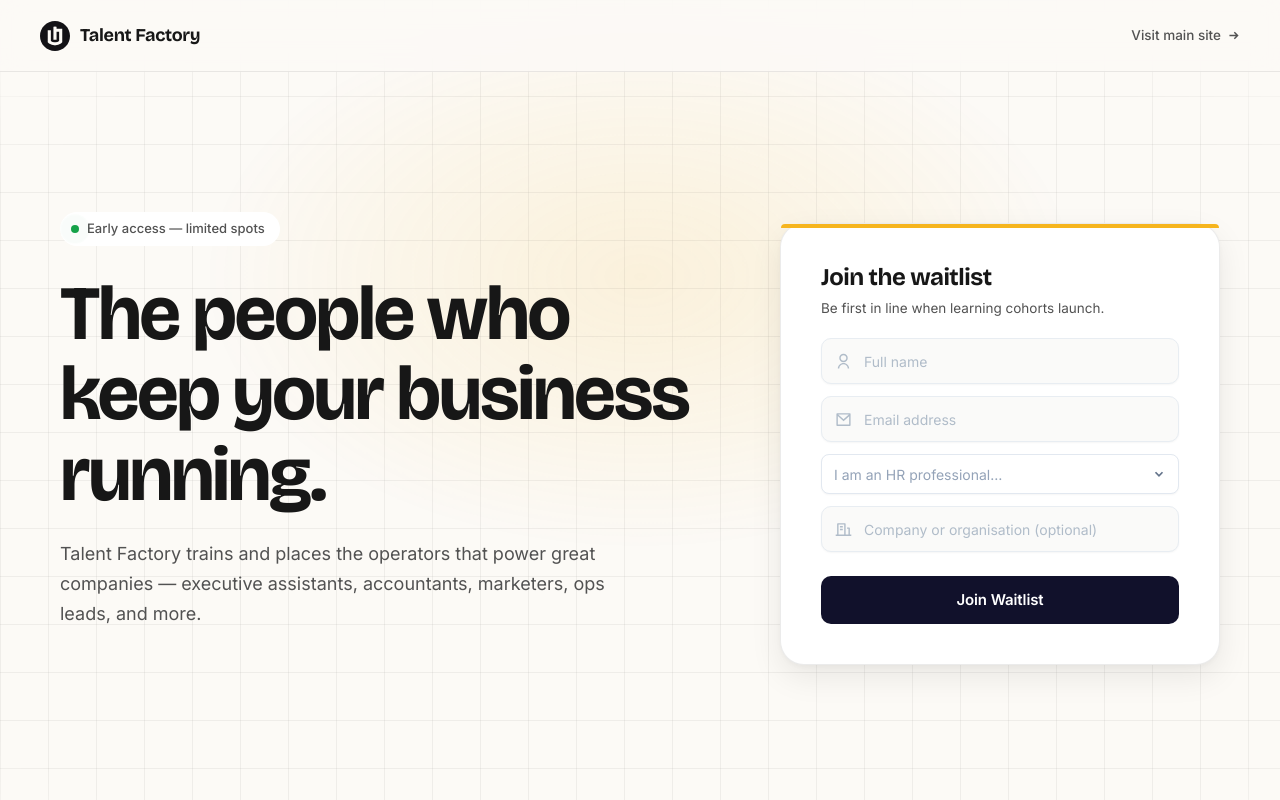
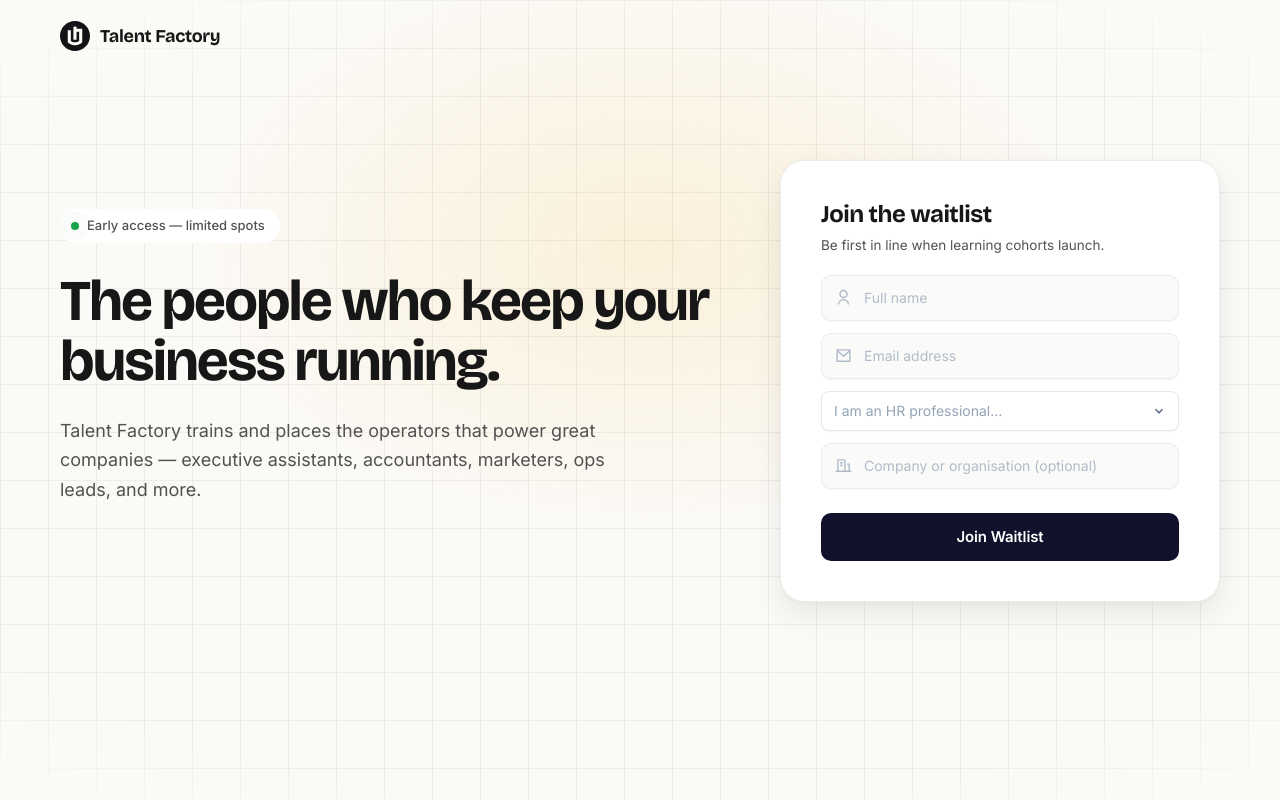
Before and after one commit to Olawoyin1/tf_waitlist, a React (Vite) app: page / in a window 1280 px wide. Shown: the top 800 px of the page. Built offline with nearby package versions, Linux system fonts and the light colour scheme.

Commit message:
alll done v2

```diff
--- a/src/App.jsx
+++ b/src/App.jsx
@@ -289,15 +289,11 @@ function WaitlistPage() {
         animate={{ y: 0, opacity: 1 }}
         transition={{ duration: 0.5, ease: [0.22, 1, 0.36, 1] }}
       >
-        <a href="https://talent-factory-tau.vercel.app/" className="nav__logo" target="_blank" rel="noopener">
+        <a href="#" className="nav__logo">
           <svg viewBox="0 0 172 172" width="30" height="30" aria-hidden="true">
             <path fill="#131216" d="M86,0C38.5,0,0,38.5,0,86s38.5,86,86,86,86-38.5,86-86S133.5,0,86,0ZM127.56,122.24l-1.5,1.44c-2.73,2.62-5.72,4.98-8.9,7.01-8,5.12-17.24,8.21-26.72,8.93-1.51.11-3,.17-4.45.17s-2.94-.06-4.44-.17c-9.49-.72-18.73-3.81-26.73-8.93-3.18-2.04-6.18-4.4-8.9-7.02l-1.5-1.44V52.59h17.89v61.55c5.87,4.32,12.76,6.94,20.03,7.59,2.41.22,4.86.22,7.28,0,7.27-.65,14.17-3.27,20.03-7.59v-51.81h-14.72v44.85h-17.89V32.82l4.43-.4c3-.27,6.04-.27,9.04,0l4.43.4v11.62h32.62v77.8Z"/>
           </svg>
           <span>Talent Factory</span>
-        </a>
-        <a href="https://talent-factory-tau.vercel.app/" className="nav__visit" target="_blank" rel="noopener">
-          Visit main site
-          <svg viewBox="0 0 16 16" width="13" height="13" fill="none" stroke="currentColor" strokeWidth="1.8" aria-hidden="true"><path d="M3 8h10M9 4l4 4-4 4"/></svg>
         </a>
       </motion.header>
 
@@ -318,9 +314,9 @@ function WaitlistPage() {
                 Early access — limited spots
               </motion.div>
 
-              <motion.h1 className="headline-hero-minimal" variants={heroItem}>
+              <motion.h2 className="headline-hero-minimal" variants={heroItem}>
                 The people who keep your business running.
-              </motion.h1>
+              </motion.h2>
 
               <motion.p className="lede-hero-minimal" variants={heroItem}>
                 Talent Factory trains and places the operators that power great companies — executive assistants, accountants, marketers, ops leads, and more.
@@ -457,7 +453,7 @@ function WaitlistPage() {
                   badge: 'For businesses', heading: 'Stop winging\nthe hire.',
                   body: "You shouldn't have to scroll through job boards, screen strangers and cross your fingers. We hand you someone we trained, tested and would stake our name on.",
                   list: ['Pre-vetted shortlist within days','Contracts & onboarding handled',"Free re-match if it doesn't work",'Hire for keeps, by project, or hand us a function'],
-                  cta: 'Get early access ↓', ctaClass: 'panel__btn--light',
+                  cta: 'Get early access', ctaClass: 'panel__btn--light',
                 },
                 {
                   dark: false,
@@ -526,9 +522,7 @@ function WaitlistPage() {
                 transition={{ type: 'spring', stiffness: 400, damping: 18 }}
               >
                 Secure my spot now
-                <svg viewBox="0 0 16 16" width="14" height="14" fill="none" stroke="currentColor" strokeWidth="2" aria-hidden="true"><path d="M8 3l5 5-5 5M3 8h10"/></svg>
               </motion.a>
-              <p className="final-cta__note">No commitment. No credit card. Just your email.</p>
             </div>
           </section>
         </Reveal>
@@ -547,14 +541,14 @@ function WaitlistPage() {
           <nav className="footer__nav" aria-label="Footer">
             <div>
               <p className="footer__nav-head">Platform</p>
-              <a href="https://talent-factory-tau.vercel.app/find-talent" target="_blank" rel="noopener">Find Talent</a>
-              <a href="https://talent-factory-tau.vercel.app/pricing" target="_blank" rel="noopener">Pricing</a>
-              <a href="https://talent-factory-tau.vercel.app/" target="_blank" rel="noopener">Hire Someone</a>
+              <a href="#">Find Talent</a>
+              <a href="#">Pricing</a>
+              <a href="#">Hire Someone</a>
             </div>
             <div>
               <p className="footer__nav-head">For Talent</p>
-              <a href="https://talent-factory-tau.vercel.app/for-talent" target="_blank" rel="noopener">Why Talent Factory</a>
-              <a href="https://talent-factory-tau.vercel.app/join" target="_blank" rel="noopener">Join as Talent</a>
+              <a href="#">Why Talent Factory</a>
+              <a href="#">Join as Talent</a>
             </div>
           </nav>
         </div>
--- a/src/index.css
+++ b/src/index.css
@@ -377,17 +377,17 @@ body {
    NAV
    ═══════════════════════════════════════════ */
 .nav {
-  position: fixed;
+  position: absolute;
   top: 0; left: 0; right: 0;
+  max-width: 1240px; /* 1160px + 40px + 40px padding */
+  margin: 0 auto;
   height: 72px;
   display: flex;
   align-items: center;
   justify-content: space-between;
   padding: 0 40px;
-  background: rgba(252, 250, 246, 0.85);
-  backdrop-filter: blur(12px);
-  -webkit-backdrop-filter: blur(12px);
-  border-bottom: 1px solid var(--border);
+  background: transparent;
+  border-bottom: none;
   z-index: 100;
 }
 
@@ -440,7 +440,7 @@ body {
 .hero-minimal {
   background-color: var(--cream);
   color: var(--text-main);
-  padding: 180px 40px 200px;
+  /* padding: 180px 40px 200px; */
   position: relative;
   overflow: hidden;
   text-align: center;
@@ -483,10 +483,10 @@ body {
 
 .headline-hero-minimal {
   font-family: var(--font-h);
-  font-size: clamp(48px, 6vw, 84px);
+  font-size: clamp(36px, 4.5vw, 60px);
   font-weight: 700;
   line-height: 1.05;
-  letter-spacing: -2.5px;
+  letter-spacing: -2px;
   margin-bottom: 24px;
 }
 .text-gray {
@@ -544,16 +544,7 @@ body {
   top: 100px;
 }
 
-/* Subtle gold top border */
-.form-card::before {
-  content: '';
-  position: absolute;
-  top: 0; left: 0; right: 0;
-  height: 4px;
-  background: var(--gold);
-  border-top-left-radius: var(--r-xl);
-  border-top-right-radius: var(--r-xl);
-}
+/* Subtle gold top border removed per user request */
 
 .form-card__head {
   display: flex;
@@ -1396,6 +1387,7 @@ body {
 
 @media (max-width: 600px) {
   .nav { padding: 0 24px; }
+  .hero-minimal { padding: 80px 20px 60px; }
   .hero-dark { padding: 120px 24px 160px; }
   .overlap-container { padding: 0 24px; margin-top: -100px; }
   .headline-hero { font-size: 40px; }
@@ -2161,7 +2153,7 @@ body {
   grid-template-columns: 1fr 440px;
   gap: 48px;
   align-items: center;
-  padding: 32px 0 48px;
+  /* padding: 32px 0 48px; */
 }
 
 .hero-copy-col {
```
